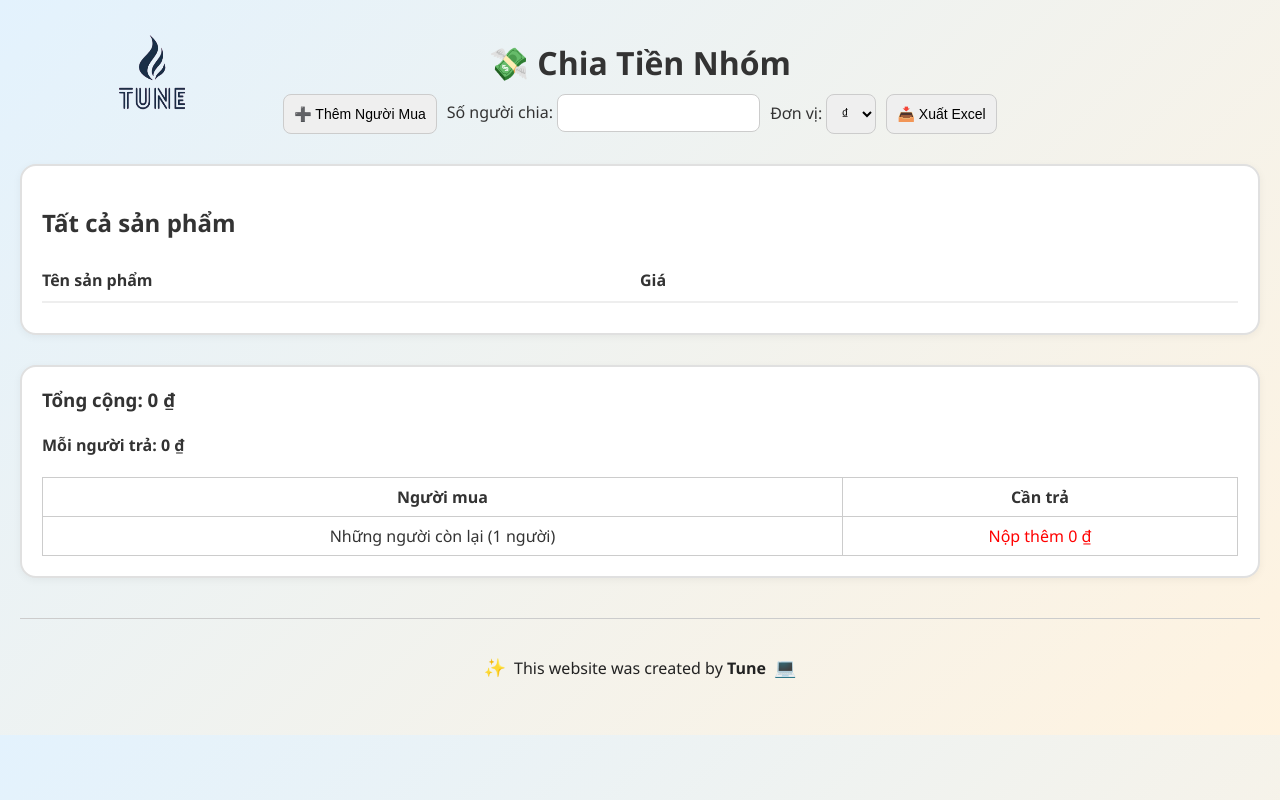
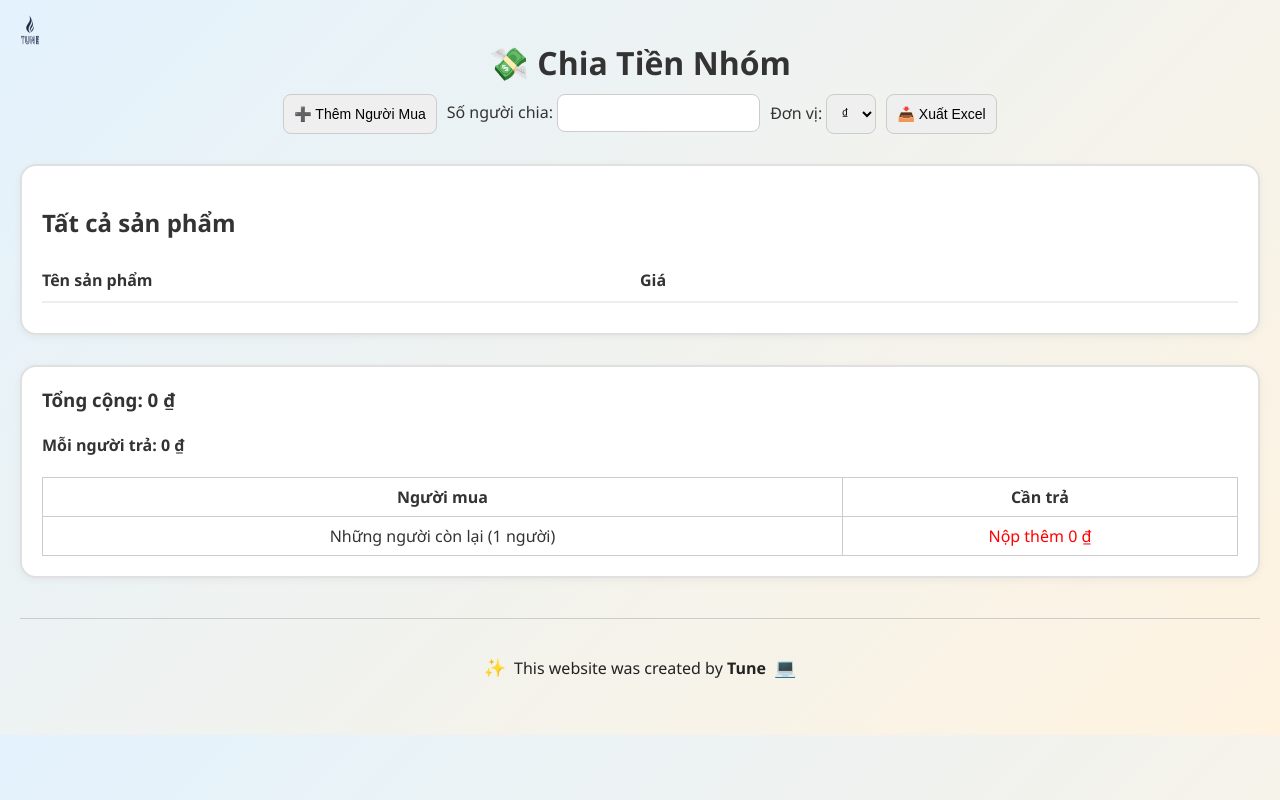
Before and after one commit to Tune2k/Thu-Quy, a website: page index.html in a window 1280 px wide. Drawn offline with Linux system fonts and the light colour scheme.

Commit message:
Update index.html

```diff
--- a/index.html
+++ b/index.html
@@ -209,13 +209,13 @@
         }
 
         .corner-icon {
-            position: absolute;
-            top: 20px;
-            left: 80px;
-            width: 145px;
-            height: 105px;
-            z-index: 999;
-        }
+    position: absolute;
+    top: 10px;
+    left: 10px;
+    width: 40px;
+    height: 40px;
+    z-index: 999;
+}
 
         .simple-footer {
             color: #222;
```
